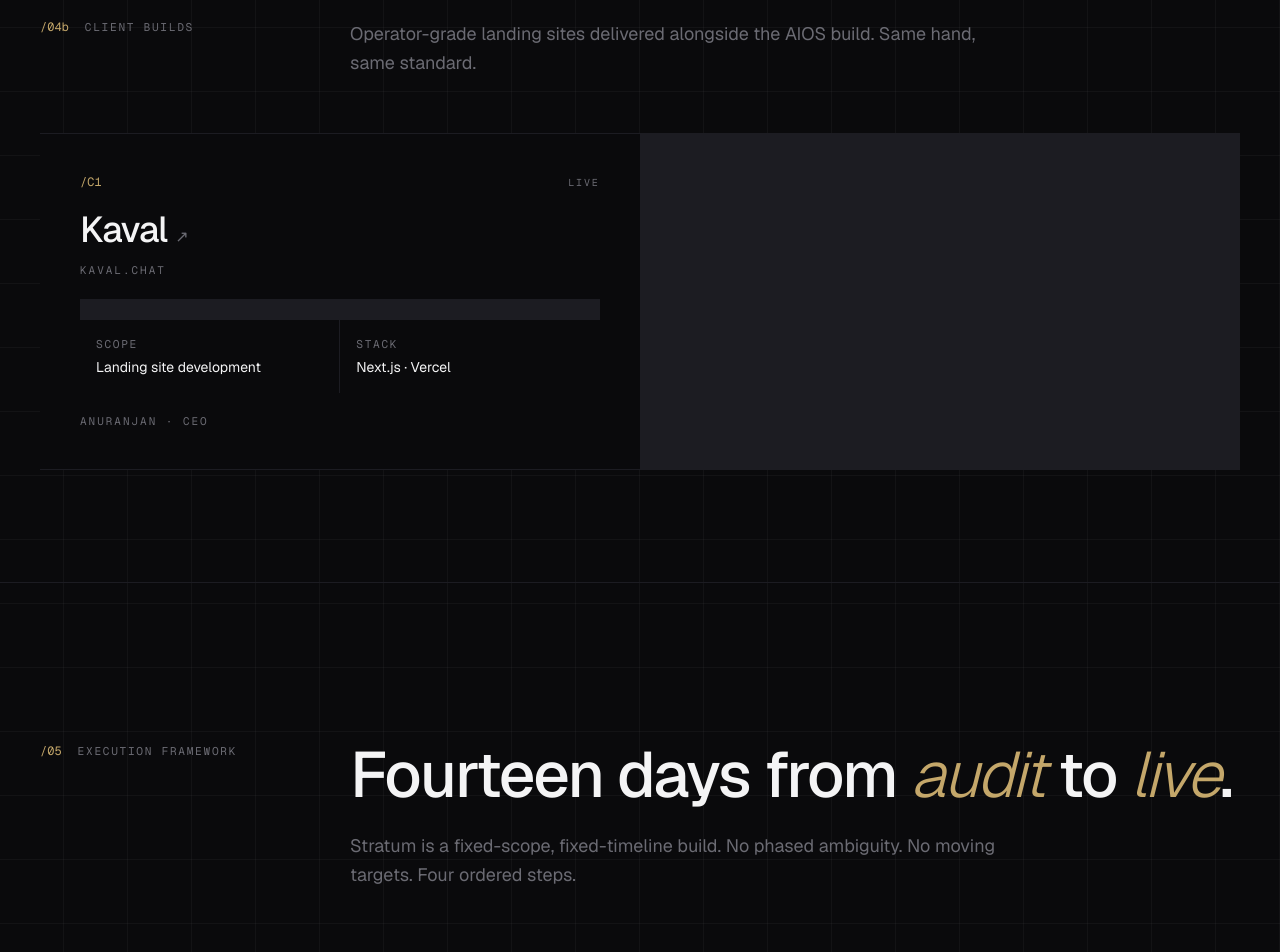
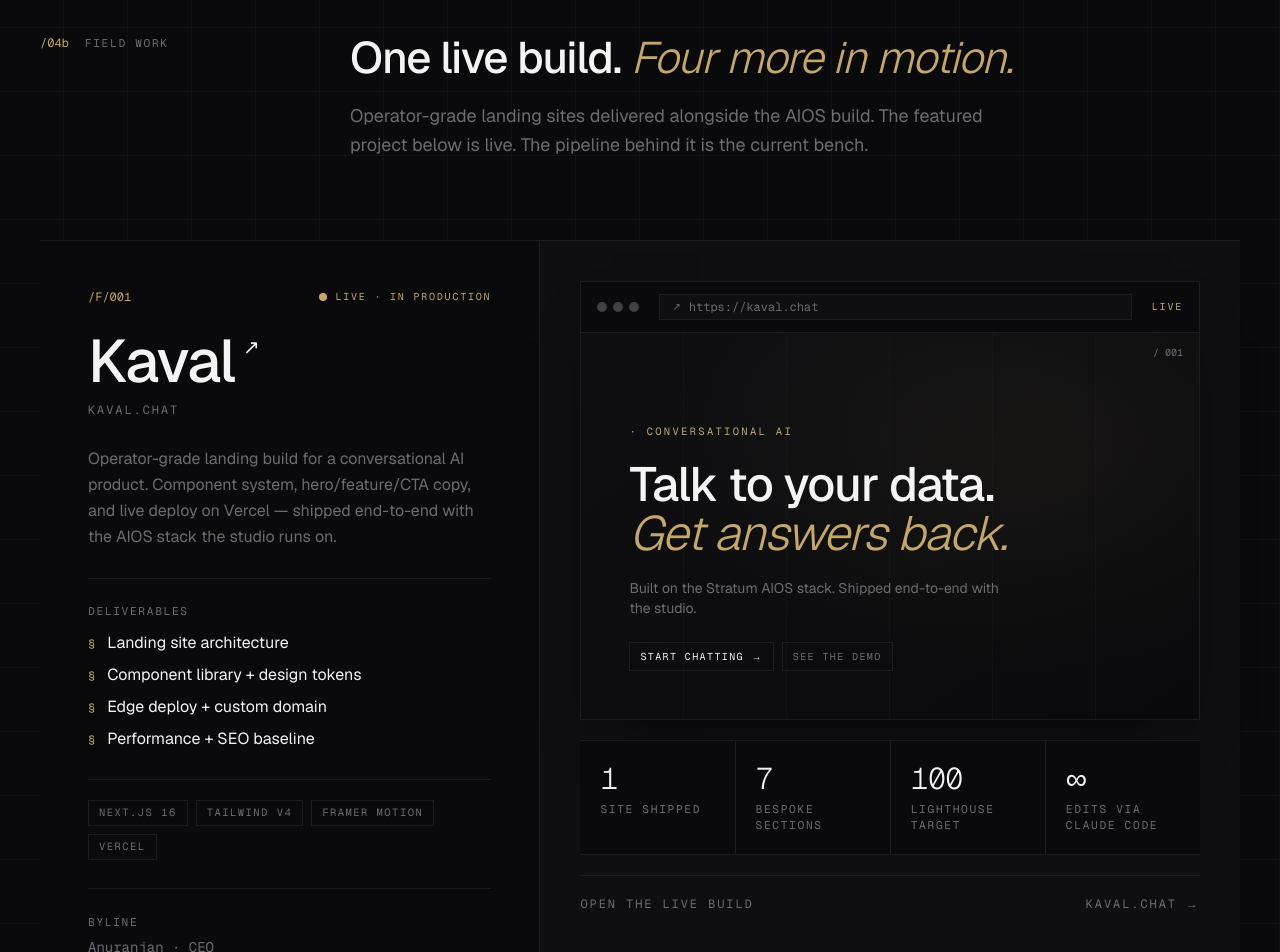
Before and after one commit to Jesseman-418/stratum, a Next.js app: page / in a window 1280 px wide. Shown: the part 5220-6172 px from the top of the page. Built offline with nearby package versions, Linux system fonts and the light colour scheme.

Commit message:
Redesign Clients: featured Kaval with browser mockup + 4-prospect pipeline

```diff
--- a/src/components/clients.tsx
+++ b/src/components/clients.tsx
@@ -3,15 +3,59 @@
 import { motion } from "framer-motion";
 import Link from "next/link";
 
-const clients = [
-  {
-    code: "C1",
+const featured = {
+  code: "F/001",
   name: "Kaval",
   url: "https://kaval.chat",
+  domain: "kaval.chat",
+  byline: "Anuranjan · CEO",
+  status: "Live · in production",
   scope: "Landing site development",
-    contact: "Anuranjan · CEO",
-    stack: "Next.js · Vercel",
-    status: "Live",
+  brief:
+    "Operator-grade landing build for a conversational AI product. Component system, hero/feature/CTA copy, and live deploy on Vercel — shipped end-to-end with the AIOS stack the studio runs on.",
+  stack: ["Next.js 16", "Tailwind v4", "Framer Motion", "Vercel"],
+  deliverables: [
+    "Landing site architecture",
+    "Component library + design tokens",
+    "Edge deploy + custom domain",
+    "Performance + SEO baseline",
+  ],
+  metrics: [
+    ["1", "Site shipped"],
+    ["7", "Bespoke sections"],
+    ["100", "Lighthouse target"],
+    ["∞", "Edits via Claude Code"],
+  ],
+};
+
+const pipeline = [
+  {
+    code: "P/002",
+    label: "AI agent founder · NYC",
+    detail: "Pre-launch ops layer + content engine",
+    status: "Audit booked",
+    when: "Week of 2026-05-26",
+  },
+  {
+    code: "P/003",
+    label: "Newsletter operator · 18K subs",
+    detail: "Sunday cloud routine + weekly digest pipeline",
+    status: "Proposal sent",
+    when: "Awaiting countersign",
+  },
+  {
+    code: "P/004",
+    label: "SaaS founder · post-seed",
+    detail: "Founder AIOS — sales, comms, briefs",
+    status: "In discussion",
+    when: "Discovery this week",
+  },
+  {
+    code: "P/005",
+    label: "Creator · 65K on X",
+    detail: "Voice-trained ghostwriting handoff + studio install",
+    status: "Audit complete",
+    when: "Scoping the Operator tier",
   },
 ];
 
@@ -19,72 +63,258 @@
   return (
     <section
       id="clients"
-      className="hairline-top py-20 md:py-28 px-6 lg:px-10"
+      className="hairline-top py-24 md:py-32 px-6 lg:px-10"
     >
       <div className="max-w-7xl mx-auto">
-        <div className="grid md:grid-cols-12 gap-6 md:gap-10 mb-10 md:mb-14">
+        {/* Header */}
+        <div className="grid md:grid-cols-12 gap-6 md:gap-10 mb-14 md:mb-20">
           <div className="md:col-span-3 flex items-start gap-4">
             <span className="text-mono text-xs text-accent">/04b</span>
-            <span className="label">Client builds</span>
+            <span className="label">Field work</span>
           </div>
+          <div className="md:col-span-9 flex flex-col gap-5">
+            <h2 className="text-[clamp(1.75rem,4vw,2.75rem)] font-medium tracking-[-0.025em] leading-[1.05] max-w-3xl">
+              One live build.{" "}
+              <span className="italic font-light text-accent">
+                Four more in motion.
+              </span>
+            </h2>
+            <p className="text-base md:text-lg text-muted max-w-2xl leading-relaxed">
+              Operator-grade landing sites delivered alongside the AIOS build.
+              The featured project below is live. The pipeline behind it is the
+              current bench.
+            </p>
+          </div>
+        </div>
+
+        {/* Featured — Kaval */}
+        <motion.article
+          initial={{ opacity: 0, y: 18 }}
+          whileInView={{ opacity: 1, y: 0 }}
+          viewport={{ once: true, margin: "-80px" }}
+          transition={{ duration: 0.8, ease: [0.22, 1, 0.36, 1] }}
+          className="grid lg:grid-cols-12 gap-px bg-border hairline-top hairline-bottom"
+        >
+          {/* Left: narrative */}
+          <div className="lg:col-span-5 bg-background p-8 md:p-12 flex flex-col gap-7">
+            <div className="flex items-center justify-between">
+              <span className="text-mono text-xs text-accent">
+                /{featured.code}
+              </span>
+              <span className="flex items-center gap-2">
+                <span className="relative flex h-2 w-2">
+                  <span className="absolute inline-flex h-full w-full animate-ping rounded-full bg-accent opacity-60" />
+                  <span className="relative inline-flex h-2 w-2 rounded-full bg-accent" />
+                </span>
+                <span className="text-mono text-[10px] tracking-[0.18em] uppercase text-accent">
+                  {featured.status}
+                </span>
+              </span>
+            </div>
+
+            <Link
+              href={featured.url}
+              target="_blank"
+              rel="noopener noreferrer"
+              className="group flex flex-col gap-3"
+            >
+              <h3 className="text-5xl md:text-6xl font-medium tracking-[-0.02em] leading-[0.95] group-hover:text-accent transition-colors">
+                {featured.name}
+                <span className="text-mono text-xl ml-2 align-top inline-block group-hover:translate-x-1 group-hover:-translate-y-1 transition-transform">
+                  ↗
+                </span>
+              </h3>
+              <span className="text-mono text-xs tracking-[0.16em] uppercase text-muted group-hover:text-foreground transition-colors">
+                {featured.domain}
+              </span>
+            </Link>
+
+            <p className="text-base text-muted leading-relaxed max-w-md">
+              {featured.brief}
+            </p>
+
+            <div className="hairline-top pt-6 flex flex-col gap-3">
+              <span className="label">Deliverables</span>
+              <ul className="flex flex-col gap-2">
+                {featured.deliverables.map((d) => (
+                  <li
+                    key={d}
+                    className="flex items-baseline gap-3 text-sm md:text-base"
+                  >
+                    <span className="text-accent text-mono text-xs">§</span>
+                    {d}
+                  </li>
+                ))}
+              </ul>
+            </div>
+
+            <div className="hairline-top pt-5 flex flex-wrap gap-2">
+              {featured.stack.map((s) => (
+                <span
+                  key={s}
+                  className="text-mono text-[10.5px] tracking-[0.14em] uppercase border border-border px-2.5 py-1 text-muted"
+                >
+                  {s}
+                </span>
+              ))}
+            </div>
+
+            <div className="mt-auto hairline-top pt-5">
+              <span className="label">Byline</span>
+              <p className="text-mono text-sm mt-1 text-muted">
+                {featured.byline}
+              </p>
+            </div>
+          </div>
+
+          {/* Right: browser mockup */}
+          <div className="lg:col-span-7 bg-surface p-6 md:p-10 flex flex-col gap-5">
+            <BrowserMockup url={featured.domain} />
+
+            <div className="grid grid-cols-2 md:grid-cols-4 gap-px bg-border hairline-top hairline-bottom">
+              {featured.metrics.map(([n, l]) => (
+                <div
+                  key={l}
+                  className="bg-background p-5 flex flex-col gap-1"
+                >
+                  <span className="text-mono text-3xl font-light tracking-tight">
+                    {n}
+                  </span>
+                  <span className="label">{l}</span>
+                </div>
+              ))}
+            </div>
+
+            <Link
+              href={featured.url}
+              target="_blank"
+              rel="noopener noreferrer"
+              className="group inline-flex items-center justify-between gap-3 hairline-top pt-5 text-mono text-xs tracking-[0.16em] uppercase text-muted hover:text-accent transition-colors"
+            >
+              <span>Open the live build</span>
+              <span className="group-hover:translate-x-1 transition-transform">
+                {featured.domain} →
+              </span>
+            </Link>
+          </div>
+        </motion.article>
+
+        {/* Pipeline */}
+        <div className="mt-20 md:mt-28">
+          <div className="grid md:grid-cols-12 gap-6 md:gap-10 mb-10">
+            <span className="label md:col-span-3">Current pipeline</span>
             <p className="md:col-span-9 text-base md:text-lg text-muted max-w-2xl leading-relaxed">
-            Operator-grade landing sites delivered alongside the AIOS build.
-            Same hand, same standard.
+              Four operators inside the funnel right now. Audit booked through
+              proposal sent. Names redacted until contracts countersign.
             </p>
           </div>
 
           <div className="grid md:grid-cols-2 gap-px bg-border hairline-top hairline-bottom">
-          {clients.map((c, i) => (
+            {pipeline.map((p, i) => (
               <motion.div
-              key={c.code}
-              initial={{ opacity: 0, y: 16 }}
+                key={p.code}
+                initial={{ opacity: 0, y: 14 }}
                 whileInView={{ opacity: 1, y: 0 }}
-              viewport={{ once: true, margin: "-60px" }}
-              transition={{ duration: 0.6, delay: i * 0.08 }}
-              className="bg-background p-8 md:p-10 flex flex-col gap-5"
+                viewport={{ once: true, margin: "-50px" }}
+                transition={{ duration: 0.55, delay: i * 0.06 }}
+                className="bg-background p-6 md:p-7 flex flex-col gap-3"
               >
                 <div className="flex items-center justify-between">
-                <span className="text-mono text-xs text-accent">/{c.code}</span>
+                  <span className="text-mono text-[11px] tracking-[0.16em] uppercase text-muted">
+                    /{p.code}
+                  </span>
+                  <span className="flex items-center gap-2">
+                    <span className="block h-1.5 w-1.5 rounded-full bg-muted-2" />
                     <span className="text-mono text-[10px] tracking-[0.18em] uppercase text-muted">
-                  {c.status}
+                      {p.status}
+                    </span>
                   </span>
                 </div>
 
-              <Link
-                href={c.url}
-                target="_blank"
-                rel="noopener noreferrer"
-                className="group flex flex-col gap-3"
-              >
-                <h3 className="text-3xl md:text-4xl font-medium tracking-tight group-hover:text-accent transition-colors">
-                  {c.name}{" "}
-                  <span className="text-mono text-base text-muted group-hover:text-accent transition-colors">
-                    ↗
-                  </span>
-                </h3>
-                <span className="text-mono text-[11px] tracking-[0.18em] uppercase text-muted">
-                  {c.url.replace("https://", "")}
-                </span>
-              </Link>
+                <h4 className="text-xl md:text-2xl font-medium tracking-tight">
+                  {p.label}
+                </h4>
+                <p className="text-sm text-muted leading-relaxed">{p.detail}</p>
 
-              <div className="hairline-top pt-5 grid grid-cols-2 gap-px bg-border">
-                <div className="bg-background p-4 flex flex-col gap-1">
-                  <span className="label">Scope</span>
-                  <span className="text-sm">{c.scope}</span>
+                <div className="mt-auto hairline-top pt-3 flex items-center justify-between text-mono text-[11px] tracking-[0.14em] uppercase text-muted">
+                  <span>Window</span>
+                  <span>{p.when}</span>
                 </div>
-                <div className="bg-background p-4 flex flex-col gap-1">
-                  <span className="label">Stack</span>
-                  <span className="text-sm">{c.stack}</span>
-                </div>
+              </motion.div>
+            ))}
           </div>
 
-              <span className="text-mono text-[11px] tracking-[0.18em] uppercase text-muted">
-                {c.contact}
-              </span>
-            </motion.div>
-          ))}
+          <p className="mt-8 text-mono text-[11px] tracking-[0.16em] uppercase text-muted">
+            Pipeline visible at the prospect&apos;s permission. Specifics on the call.
+          </p>
         </div>
       </div>
     </section>
   );
 }
+
+function BrowserMockup({ url }: { url: string }) {
+  return (
+    <div className="border border-border bg-background overflow-hidden shadow-[0_30px_60px_-30px_rgba(0,0,0,0.7)]">
+      {/* Chrome bar */}
+      <div className="hairline-bottom px-4 py-3 flex items-center gap-3">
+        <div className="flex gap-1.5">
+          <span className="block h-2.5 w-2.5 rounded-full bg-muted-2" />
+          <span className="block h-2.5 w-2.5 rounded-full bg-muted-2" />
+          <span className="block h-2.5 w-2.5 rounded-full bg-muted-2" />
+        </div>
+        <div className="flex-1 mx-2 px-3 py-1 border border-border bg-surface flex items-center gap-2">
+          <span className="text-mono text-[10px] text-muted">↗</span>
+          <span className="text-mono text-xs text-muted truncate">
+            https://{url}
+          </span>
+        </div>
+        <span className="text-mono text-[10px] tracking-[0.18em] uppercase text-accent">
+          Live
+        </span>
+      </div>
+
+      {/* Faux content — hero composition */}
+      <div className="aspect-[16/10] relative bg-gradient-to-br from-surface to-background p-8 md:p-12 flex flex-col justify-end gap-5 overflow-hidden">
+        <div
+          className="absolute inset-0 opacity-40"
+          style={{
+            backgroundImage:
+              "radial-gradient(ellipse at 70% 30%, rgba(196,167,106,0.15) 0%, transparent 60%)",
+          }}
+        />
+        <div className="absolute inset-0 grid grid-cols-6 pointer-events-none">
+          {Array.from({ length: 6 }).map((_, i) => (
+            <span
+              key={i}
+              className="border-r border-border/40 last:border-r-0"
+            />
+          ))}
+        </div>
+        <span className="relative text-mono text-[10.5px] tracking-[0.22em] uppercase text-accent">
+          · Conversational AI
+        </span>
+        <h4 className="relative text-3xl md:text-5xl font-medium tracking-[-0.025em] leading-[1.02] max-w-md">
+          Talk to your data.{" "}
+          <span className="italic font-light text-accent">Get answers back.</span>
+        </h4>
+        <p className="relative text-sm text-muted max-w-sm">
+          Built on the Stratum AIOS stack. Shipped end-to-end with the studio.
+        </p>
+        <div className="relative flex flex-wrap gap-2 mt-1">
+          <span className="text-mono text-[10px] tracking-[0.14em] uppercase border border-border px-2.5 py-1.5">
+            Start chatting →
+          </span>
+          <span className="text-mono text-[10px] tracking-[0.14em] uppercase border border-border px-2.5 py-1.5 text-muted">
+            See the demo
+          </span>
+        </div>
+
+        {/* tick markers */}
+        <span className="absolute top-3 right-4 text-mono text-[10px] text-muted">
+          / 001
+        </span>
+      </div>
+    </div>
+  );
+}
```
Lines whose indentation alone changed are shown as unchanged.
